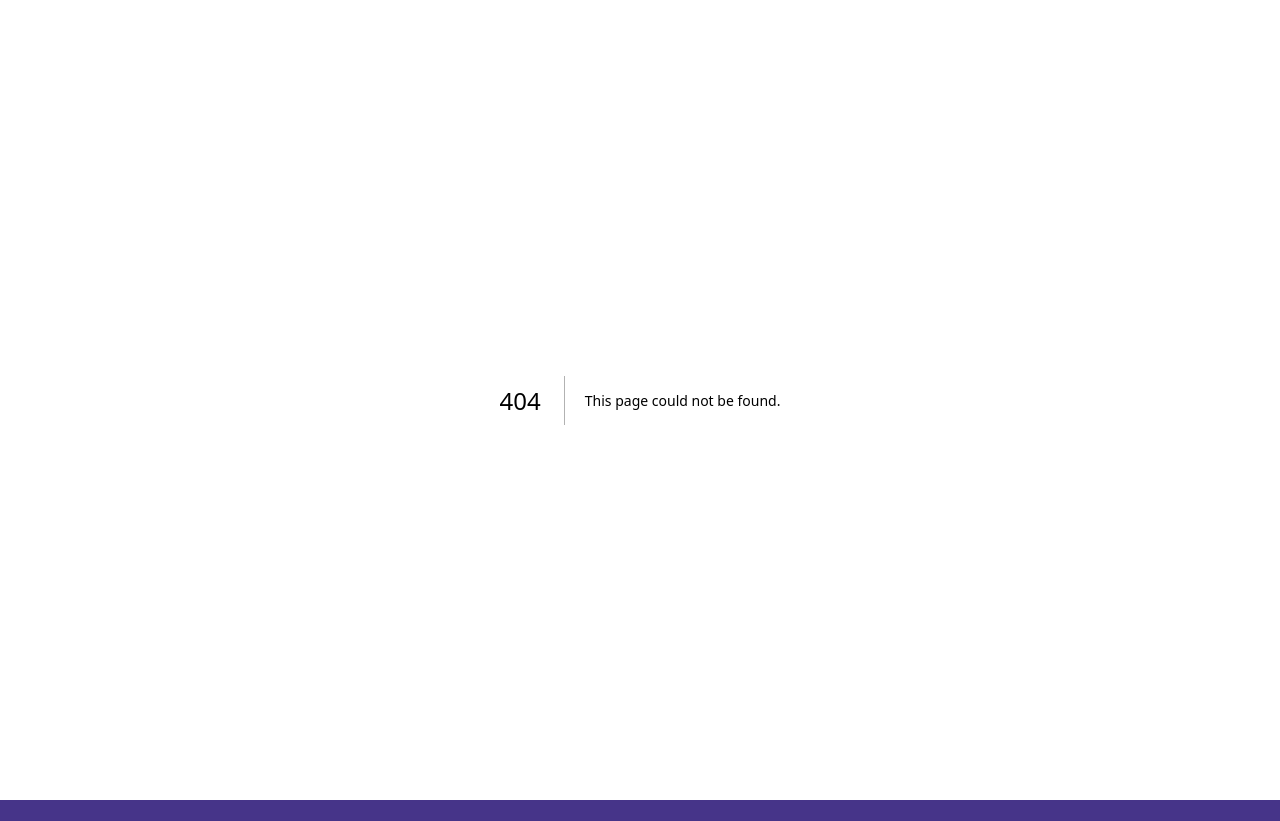
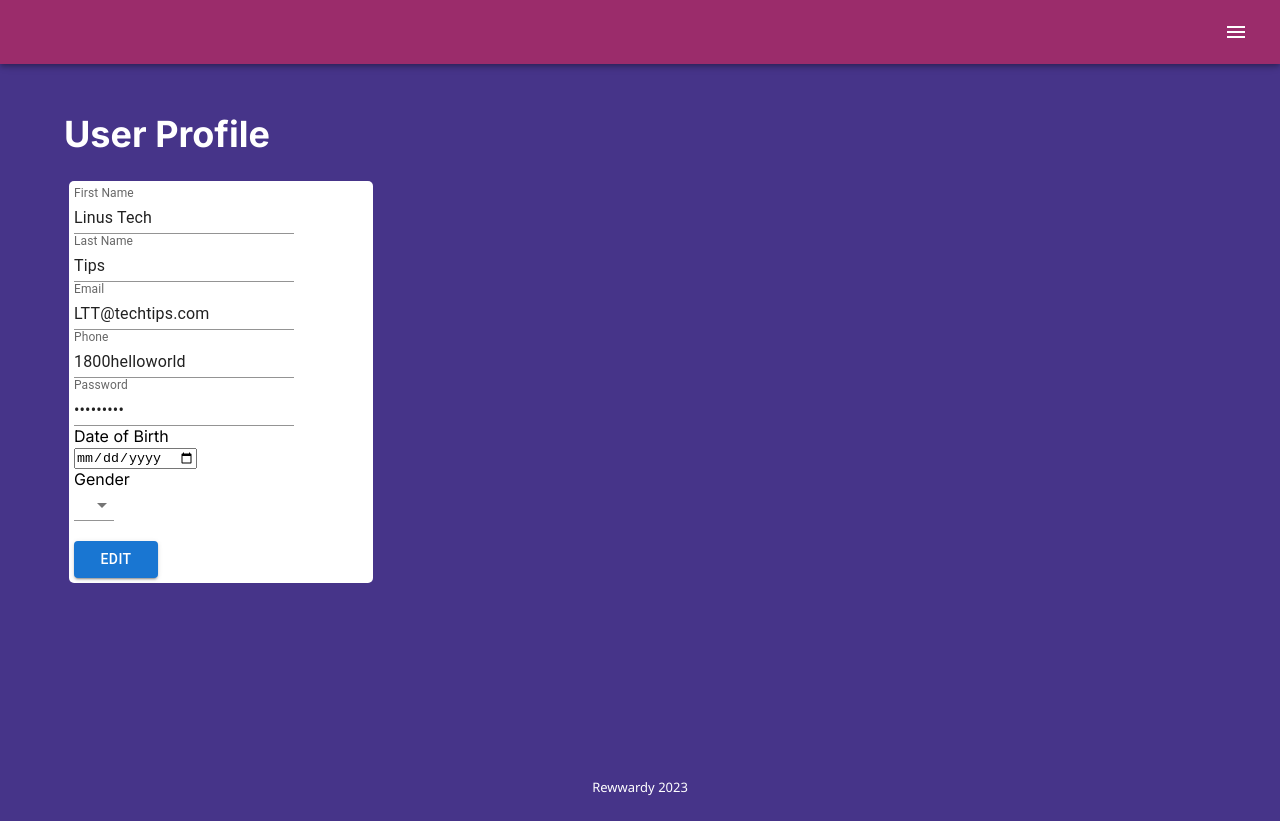
Before and after one commit to sxngie/Rewwardy, a Next.js app: page /profile_view in a window 1280 px wide. Before the commit this address had no page. Before the commit the page ends 800 px from the top, so only its background shows below. Built offline with nearby package versions, Linux system fonts and the light colour scheme.

Commit message:
Made base front-end for Profile page.

```diff
--- a/components/HamburgerMenu.js
+++ b/components/HamburgerMenu.js
@@ -65,6 +65,11 @@ const HamburgerMenu = () => {
             </Link>
           </ListItem>
           <ListItem onClick={toggleDrawer(false)}>
+            <Link href="/profile_view">
+              <ListItemText primary="Profile Manager" sx={{ color: "#9B2C6B" }} />
+            </Link>
+          </ListItem>
+          <ListItem onClick={toggleDrawer(false)}>
             <ListItemText
               primary="Logout"
               sx={{ color: "#9B2C6B" }}
--- /dev/null
+++ b/pages/profile_view.js
@@ -0,0 +1,177 @@
+import Head from 'next/head'
+import { Inter } from 'next/font/google'
+import styles from '@/styles/Reward.module.css'
+import Link from "next/link";
+import { Footer } from "../components";
+import HamburgerMenu from '../components/HamburgerMenu.js'
+import { useRouter } from "next/router";
+import fs from 'fs';
+import path from 'path';
+import { useState } from "react";
+import {
+  Button,
+  Select,
+  TextField,
+  FormControl,
+  InputLabel,
+  MenuItem,
+} from "@mui/material";
+import { db } from "@/firebase";
+import { collection, addDoc } from "firebase/firestore";
+import { getAuth, createUserWithEmailAndPassword } from "firebase/auth";
+
+const inter = Inter({ subsets: ["latin"] });
+
+
+function CardEntity({ imageSrc, title, businessName, description, expDate }) {
+  return (
+      <div className={styles.cardEntity}>
+          <div className={styles.pictureFrame}><img id="Reward image"  src={imageSrc} className={styles.picture}/></div> {}
+          <h2 className={styles.cardLabel}>{title}</h2>
+          <h3 className={styles.business}>{businessName}</h3>
+          <div className={styles.description}>
+              <p>{description}</p>
+          </div>
+          <Link href="/">
+              <button className={styles.pinkButton}>Redeem</button>
+          </Link>
+          <div className={styles.expireDate}>{expDate}</div>
+      </div>
+  );
+}
+
+
+const firstName = 'Linus Tech';
+const lastName = 'Tips';
+const email = 'LTT@techtips.com';
+const phone = '1800helloworld';
+const password = 'topSecret';
+const dateOfBirth = 'theDaftertomorrow';
+const gender = 'Alpha Male';
+
+
+
+export default function Home({ cards }) {
+  return (
+    <>
+      <Head>
+        <title>Rewwardy: User Profile</title>
+        <meta name="description" content="Generated by create next app" />
+        <meta name="viewport" content="width=device-width, initial-scale=1" />
+        <link rel="icon" href="/Images/Rewwardy-Icon.png" />
+      </Head>
+      <main className={`${styles.main} ${inter.className}`}>
+        <div className={styles.row}>
+          <h1 className={styles.header}>User Profile</h1>
+          <br/>
+            <HamburgerMenu className={styles.shapingBar}/>
+        </div>
+        <div className={styles.column}>
+        <div
+        style={{
+            backgroundColor:'white',
+            borderRadius:'5px',
+            padding: '5px',
+            margin: '5px',
+            width: '25%'
+          }}>
+          <div className={styles.form}>
+            <TextField
+              className={styles.inputField}
+              label="First Name"
+              variant="standard"
+              value={firstName}
+              onChange={(e) => setFirstName(e.target.value)}
+            />
+            <br />
+            <TextField
+              className={styles.inputField}
+              label="Last Name"
+              variant="standard"
+              value={lastName}
+              onChange={(e) => setLastName(e.target.value)}
+            />
+            <br />
+            <TextField
+              className={styles.inputField}
+              label="Email"
+              variant="standard"
+              value={email}
+              onChange={(e) => setEmail(e.target.value)}
+            />
+            <br />
+            <TextField
+              className={styles.inputField}
+              label="Phone"
+              variant="standard"
+              value={phone}
+              onChange={(e) => setPhone(e.target.value)}
+            />
+            <br />
+            <TextField
+              className={styles.inputField}
+              label="Password"
+              variant="standard"
+              type="password"
+              value={password}
+              onChange={(e) => setPassword(e.target.value)}
+            />
+            <br />
+            <label className={styles.label}>
+              Date of Birth
+              <br />
+            </label>
+            <input
+              className={styles.dateinput}
+              label="Date of Birth"
+              type="date"
+              variant="standard"
+              value={dateOfBirth}
+              onChange={(e) => setDateOfBirth(e.target.value)}
+            />
+            <br />
+            <label className={styles.label}>
+              Gender
+              <br />
+            </label>
+            <Select
+              className={styles.inputField}
+              label="Gender"
+              variant="standard"
+              value={gender}
+              onChange={(e) => setGender(e.target.value)}
+            >
+              <MenuItem value={"Male"}>Male</MenuItem>
+              <MenuItem value={"Female"}>Female</MenuItem>
+              <MenuItem value={"Other"}>Other</MenuItem>
+              <MenuItem value={"Prefer not to say"}>Prefer not to say</MenuItem>
+            </Select>
+            <br />
+            </div>
+            <br />
+            <Button
+              className={styles.pinkButton}
+              variant="contained"
+              onClick={() => createUserAccount()}
+            >
+              Edit
+            </Button>
+          </div>
+        </div>
+      </main>
+      <Footer />
+    </>
+  )
+}
+
+export async function getStaticProps() {
+  const filePath = path.join(process.cwd(), 'public/data', 'cards.json');
+  const jsonData = fs.readFileSync(filePath);
+  const cards = JSON.parse(jsonData);
+
+  return {
+    props: {
+      cards,
+    },
+  };
+}
```
